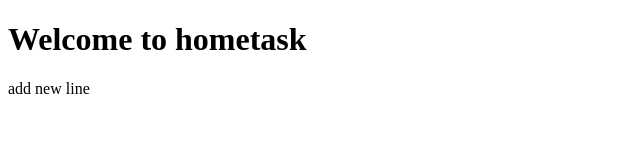
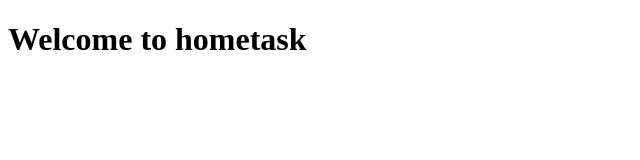
Before and after one commit to skharade07/skharade07.github.io, a plain HTML site: page index.html in a window 1280 px wide. Shown: the whole page, without its empty margins (0-640 px from the left). Drawn offline with Linux system fonts and the light colour scheme.

Commit message:
Revert "new line added"
This reverts commit 27abe10040337a0fe2777e9f852cc0114652e6fc.

```diff
--- a/index.html
+++ b/index.html
@@ -4,6 +4,6 @@
         <h1>Welcome to hometask</h1>
     </head>
     <body>
-        <span>add new line</span>
+
     </body>
 </html>
```
